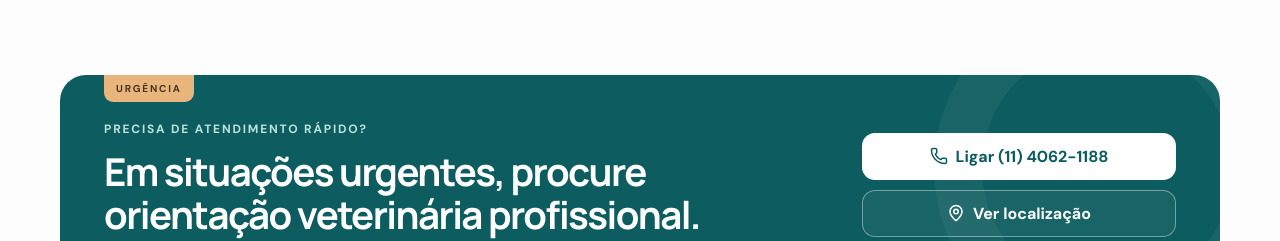
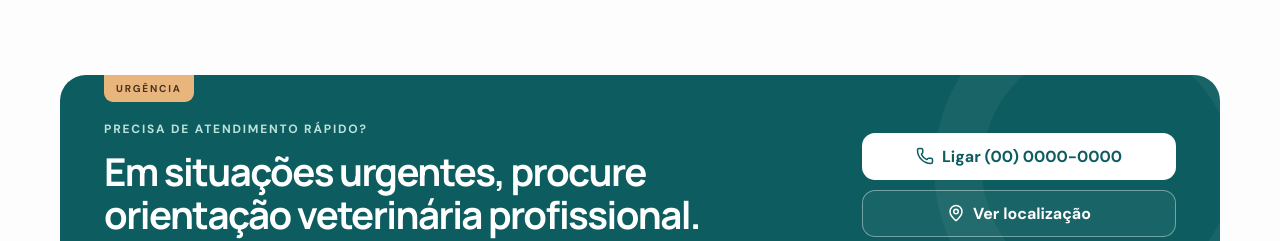
Before and after one commit to b1gptzinho56/vittavet-clinica, a React (Vite) app: page / in a window 1280 px wide. Shown: the part 1940-2181 px from the top of the page. Built offline with nearby package versions, Linux system fonts and the light colour scheme.

Commit message:
Clarify fictional contact and location data

```diff
--- a/src/data/content.js
+++ b/src/data/content.js
@@ -1,11 +1,11 @@
 export const contact = {
-  phoneDisplay: '(11) 4062-1188',
-  phone: '551140621188',
-  whatsappDisplay: '(11) 98842-1313',
-  whatsapp: '5511988421313',
-  address: 'Alameda das Acácias, 214 — Vila Serena, São Paulo — SP',
+  phoneDisplay: '(00) 0000-0000',
+  phone: '0000000000',
+  whatsappDisplay: '(00) 00000-0000',
+  whatsapp: '5500000000000',
+  address: 'Endereço fictício — São Paulo — SP',
   hours: 'Seg–Sex, 8h às 20h · Sáb, 8h às 16h',
-  mapsUrl: 'https://www.google.com/maps/search/?api=1&query=Alameda+das+Acacias+214+Sao+Paulo+SP'
+  mapsUrl: 'https://www.google.com/maps/search/?api=1&query=Sao+Paulo+SP'
 };
 
 export const services = [
```
